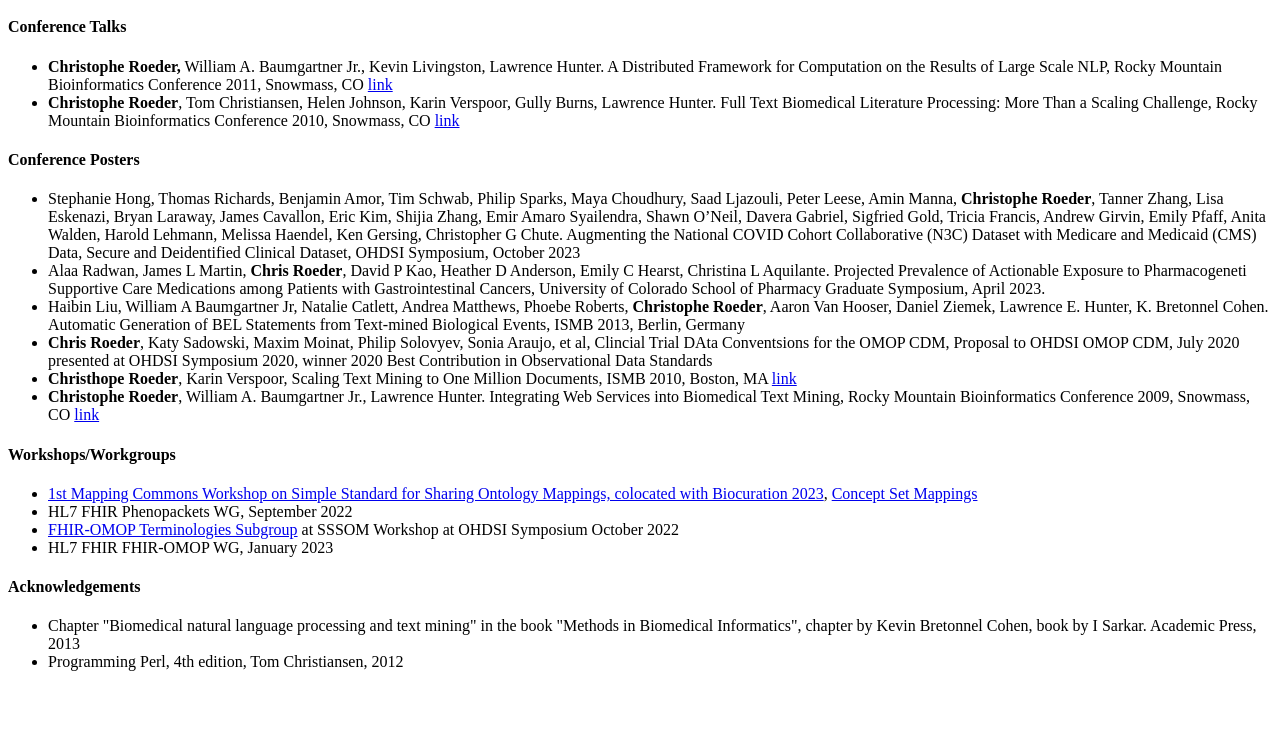
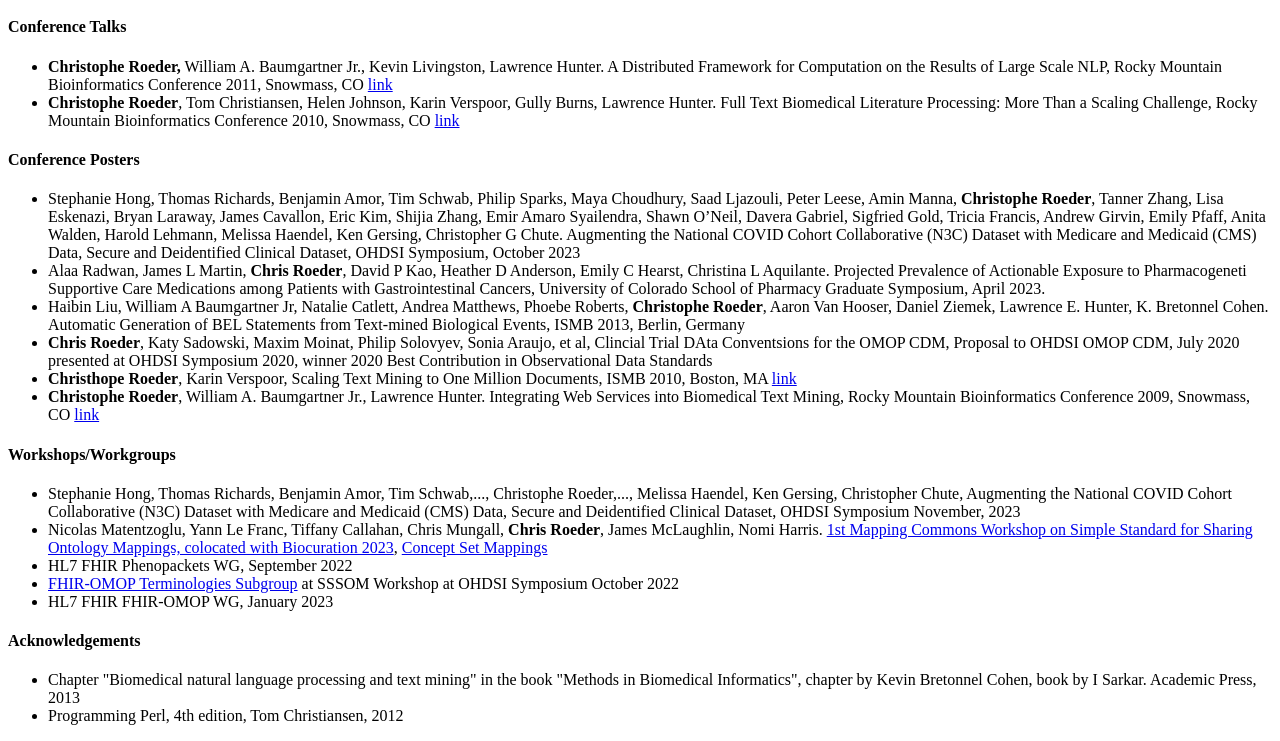
Before and after one commit to croeder/croeder.github.io, a plain HTML site: page Roeder_Pubs.html in a window 1280 px wide. Shown: the part 1482-2223 px from the top of the page. Before the commit the page ends 2169 px from the top, so only its background shows below. Drawn offline with Linux system fonts and the light colour scheme.

Commit message:
recent updates

```diff
--- a/Roeder_Pubs.html
+++ b/Roeder_Pubs.html
@@ -183,7 +183,11 @@ Rocky Mountain Bioinformatics Conference 2009, Snowmass, CO
 
 <h4>Workshops/Workgroups</h4>
 <ul>
-<li><a href="https://mapping-commons.github.io/sssom/events/mc2023/">1st Mapping Commons Workshop on Simple Standard for Sharing Ontology Mappings, colocated with Biocuration 2023</a>, <a href="https://docs.google.com/presentation/d/1055Etr0kgHHkguwgizecb_SEhj2nNd7my3q0u8fCDvk/edit#slide=id.p">Concept Set Mappings</a></li>
+<li>Stephanie Hong, Thomas Richards, Benjamin Amor, Tim Schwab,..., Christophe Roeder,..., Melissa Haendel, Ken Gersing, Christopher Chute, Augmenting the National COVID Cohort Collaborative (N3C) Dataset with Medicare and Medicaid (CMS) Data, Secure and Deidentified Clinical Dataset, OHDSI Symposium November, 2023
+</li>
+<li>
+Nicolas Matentzoglu, Yann Le Franc, Tiffany Callahan, Chris Mungall, <b>Chris Roeder</b>, James McLaughlin, Nomi Harris.
+<a href="https://mapping-commons.github.io/sssom/events/mc2023/">1st Mapping Commons Workshop on Simple Standard for Sharing Ontology Mappings, colocated with Biocuration 2023</a>, <a href="https://docs.google.com/presentation/d/1055Etr0kgHHkguwgizecb_SEhj2nNd7my3q0u8fCDvk/edit#slide=id.p">Concept Set Mappings</a></li>
 <li>HL7 FHIR  Phenopackets WG, September 2022</li>
 <li> <a href="https://ohdsi.org/ohdsi2022-workgroup-activities/">FHIR-OMOP Terminologies Subgroup</a> at  SSSOM Workshop at OHDSI Symposium October 2022</li>
 <li>HL7 FHIR  FHIR-OMOP WG, January 2023</li>
```
Also changed, not shown: 1 other file.
